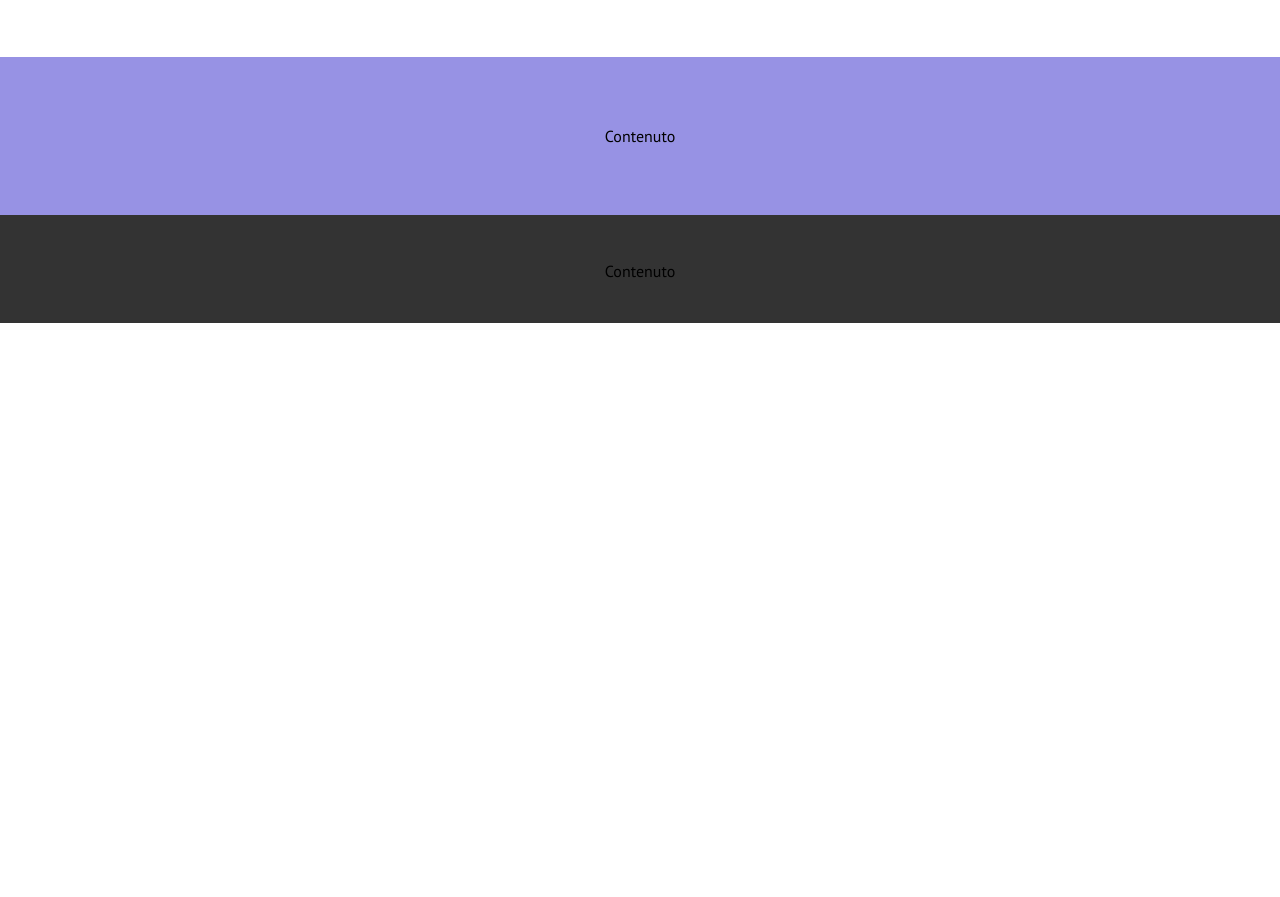
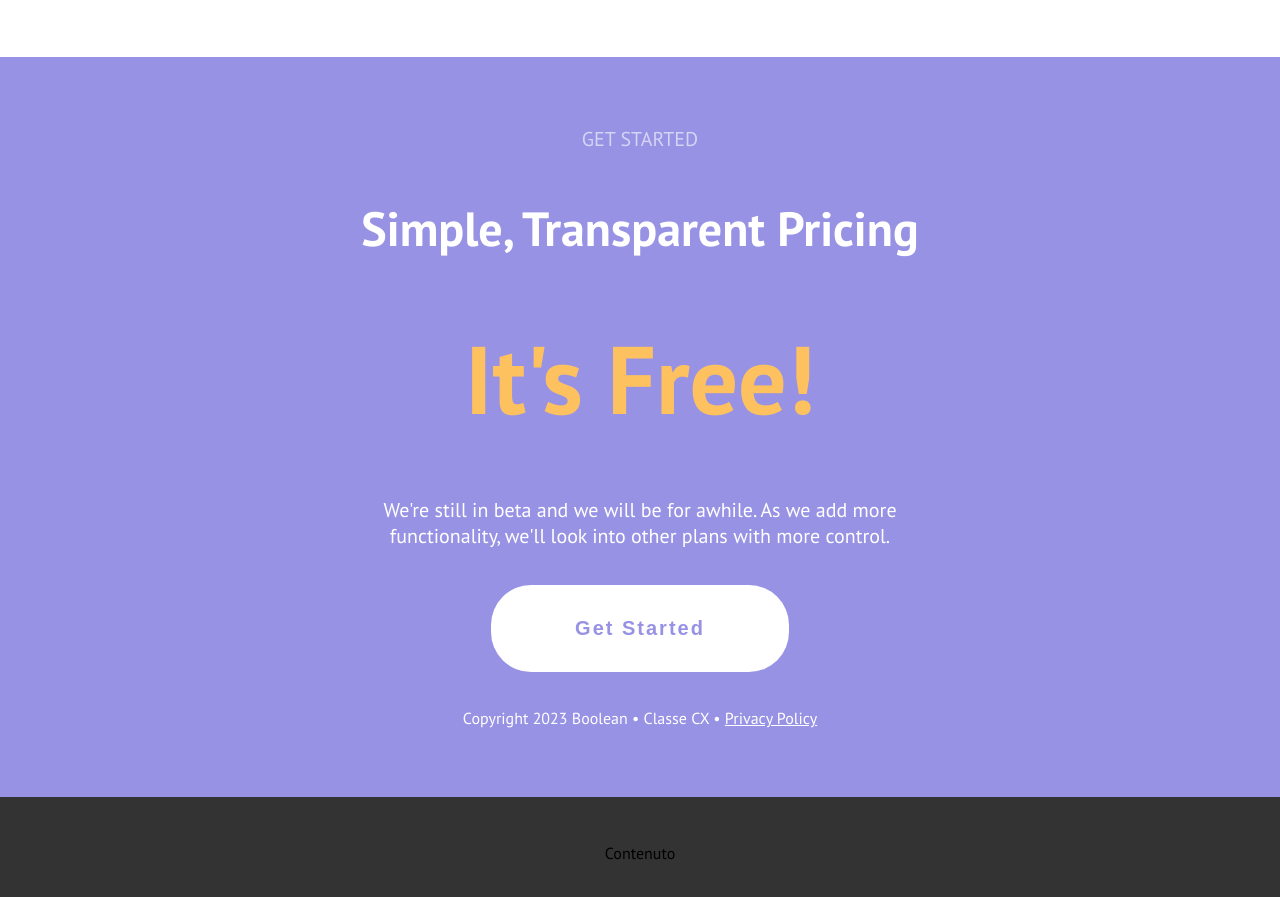
Before and after one commit to MassimoPeruga/htmlcss-responsive-layout, a plain HTML site: page index.html in a window 1280 px wide. Shown: the part 5140-6037 px from the top of the page. Before the commit the page ends 5463 px from the top, so only its background shows below. Drawn offline with Linux system fonts and the light colour scheme.

Commit message:
feat: Sezione Get Started

```diff
--- a/CSS/style.css
+++ b/CSS/style.css
@@ -472,6 +472,39 @@ header li button a {
     background-color: var(--viola);
     text-align: center;
     padding: 4.3125rem 0;
+    color: white;
+}
+
+#get-started h6 {
+    color: #d5d4f4;
+    margin-bottom: 2.8125rem;
+}
+
+#get-started h2 {
+    color: #fdc15f;
+    font-size: 6rem;
+    margin: 3.5625rem 0;
+}
+
+#get-started p {
+    font-size: 1.25rem;
+    max-width: 35rem;
+    margin: 0 auto;
+}
+
+#get-started button {
+    background-color: white;
+    color: var(--viola);
+    margin: 2.25rem 0;
+    padding: 2rem 5.25rem;
+    border-radius: 40px;
+    font-weight: bold;
+    font-size: 1.25rem;
+    letter-spacing: .125rem;
+}
+
+#get-started a {
+    color: inherit;
 }
 
 /* Sezione Get Started */
--- a/index.html
+++ b/index.html
@@ -298,7 +298,18 @@
 
         <!-- Sezione Get Started -->
         <section id="get-started">
-            <div class="contenitore debug">Contenuto</div>
+            <div class="contenitore debug">
+                <h6>GET STARTED</h6>
+                <h3>Simple, Transparent Pricing</h3>
+                <h2>It's Free!</h2>
+                <p>We're still in beta and we will be for awhile. As we add more functionality, we'll look into other
+                    plans with more control.
+                </p>
+                <button>Get Started</button>
+                <div>Copyright 2023 Boolean &bull; Classe CX &bull; <a href="http://google.com" target="_blank"
+                        rel="noopener noreferrer">Privacy Policy</a>
+                </div>
+            </div>
         </section>
         <!-- /Sezione Get Started -->
 
```
